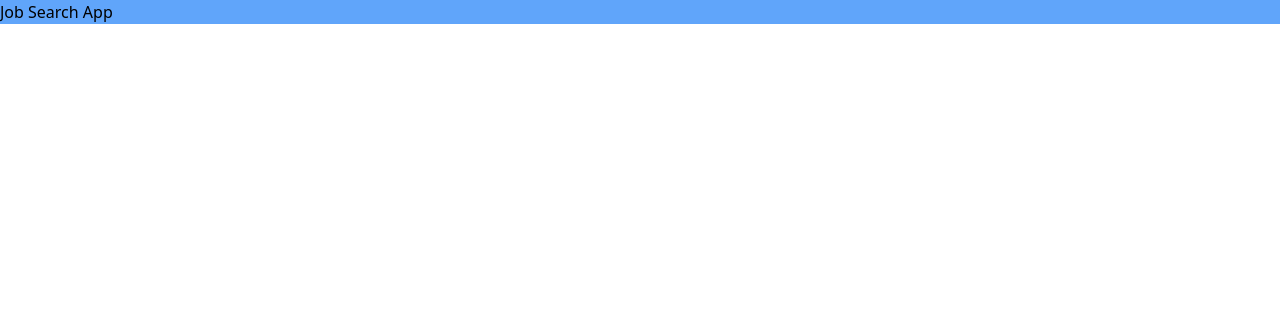
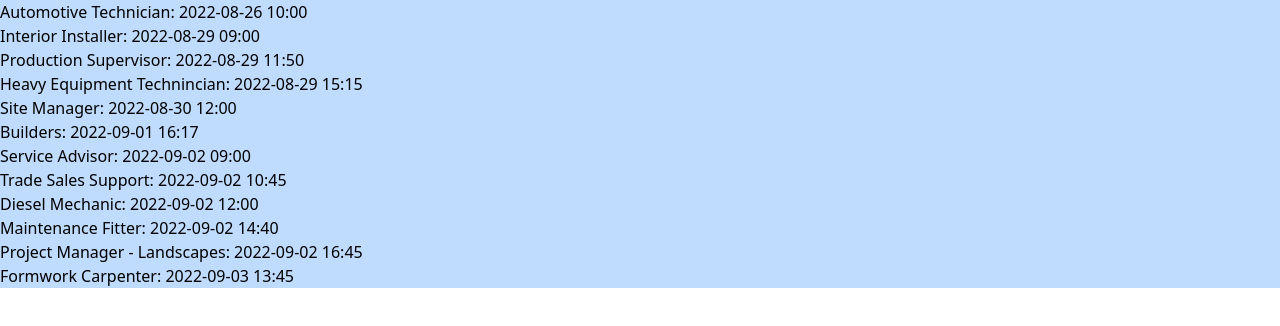
Before and after one commit to TylerDonghwi/job-search-app, a React (Create React App) app: page / in a window 1280 px wide. Shown: the top 326 px of the page. Built offline with nearby package versions, Linux system fonts and the light colour scheme; the HTML template or start-up script is replaced by a standard one.

Commit message:
basic data created for jobs in json

```diff
--- a/src/App.tsx
+++ b/src/App.tsx
@@ -1,7 +1,20 @@
+import jobsList from './data/jobs.json'
+
 
 function App() {
+
+  const sortByName = (a: { id: string; }, b: { id: string; }) => (a.id > b.id) ? 1 : ((b.id > a.id) ? -1 : 0)
+  const sortByDate = (a: { creationDate: string; }, b: { creationDate: string; }) => (a.creationDate > b.creationDate) ? 1 : ((b.creationDate > a.creationDate) ? -1 : 0)
+
+
   return (
-    <div className="bg-blue-400">Job Search App</div>
+    <div className="bg-blue-200">
+      {jobsList.sort(sortByDate).map(job => (
+        <div key={job.id}>
+          {job.id}: {job.creationDate}
+        </div>
+      ))}
+    </div>
   );
 }
 
--- /dev/null
+++ b/src/data/jobs.json
@@ -0,0 +1,61 @@
+[{
+    "id": "Formwork Carpenter",
+    "creationDate": "2022-09-03 13:45",
+    "client": "Hugh Farmer",
+    "contact": ""
+}, {
+    "id": "Project Manager - Landscapes",
+    "creationDate": "2022-09-02 16:45",
+    "client": "Calvert Row",
+    "contact": ""
+}, {
+    "id": "Interior Installer",
+    "creationDate": "2022-08-29 09:00",
+    "client": "Horace Payne",
+    "contact": ""
+}, {
+    "id": "Production Supervisor",
+    "creationDate": "2022-08-29 11:50",
+    "client": "Jefferson Greenwood",
+    "contact": ""
+}, {
+    "id": "Builders",
+    "creationDate": "2022-09-01 16:17",
+    "client": "Jefferson Greenwood",
+    "contact": ""
+}, {
+    "id": "Trade Sales Support",
+    "creationDate": "2022-09-02 10:45",
+    "client": "Caesar Stokes",
+    "contact": ""
+}, {
+    "id": "Site Manager",
+    "creationDate": "2022-08-30 12:00",
+    "client": "Troy Jensen",
+    "contact": ""
+}, {
+    "id": "Maintenance Fitter",
+    "creationDate": "2022-09-02 14:40",
+    "client": "Troy Jensen",
+    "contact": ""
+}, {
+    "id": "Automotive Technician",
+    "creationDate": "2022-08-26 10:00",
+    "client": "Harvey May",
+    "contact": ""
+}, {
+    "id": "Diesel Mechanic",
+    "creationDate": "2022-09-02 12:00",
+    "client": "Hugh Farmer",
+    "contact": ""
+}, {
+    "id": "Heavy Equipment Technincian",
+    "creationDate": "2022-08-29 15:15",
+    "client": "Gale Shelton",
+    "contact": ""
+}, {
+    "id": "Service Advisor",
+    "creationDate": "2022-09-02 09:00",
+    "client": "Alex Johnston",
+    "contact": ""
+}]
```
